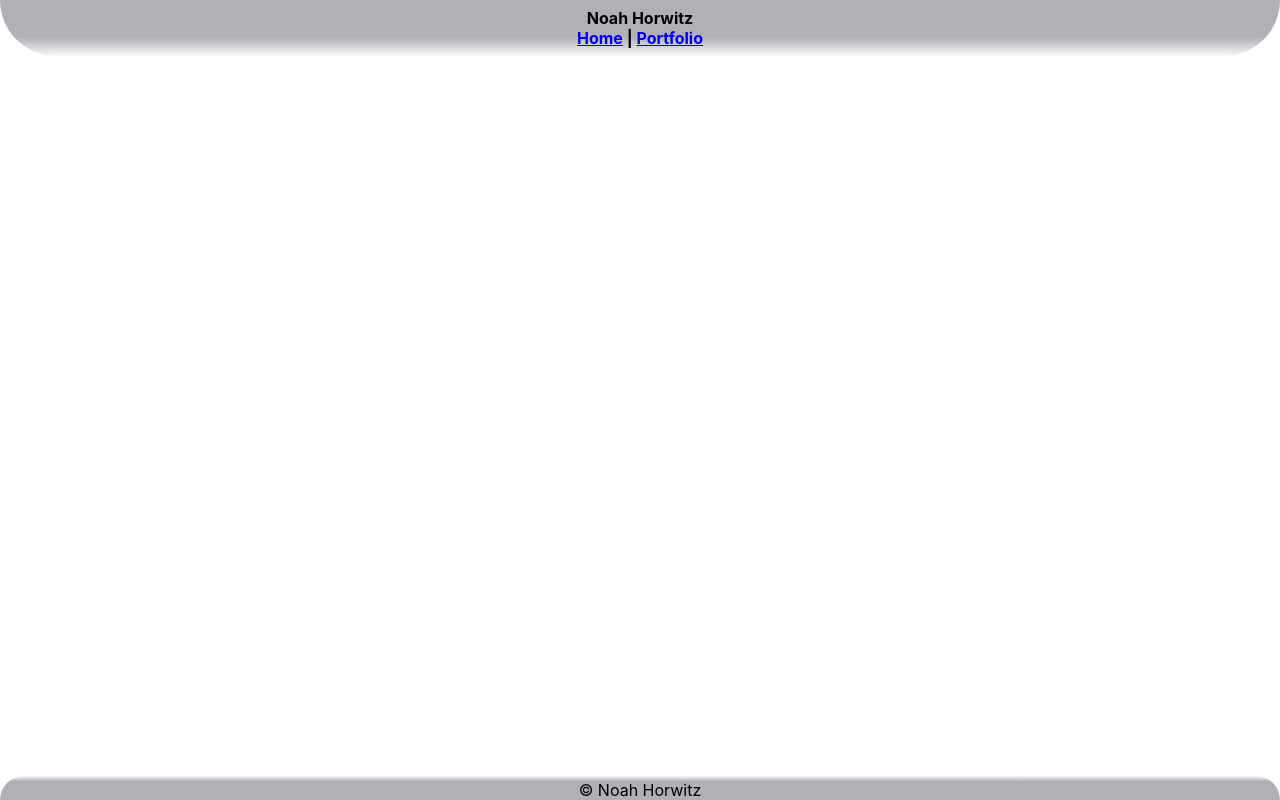
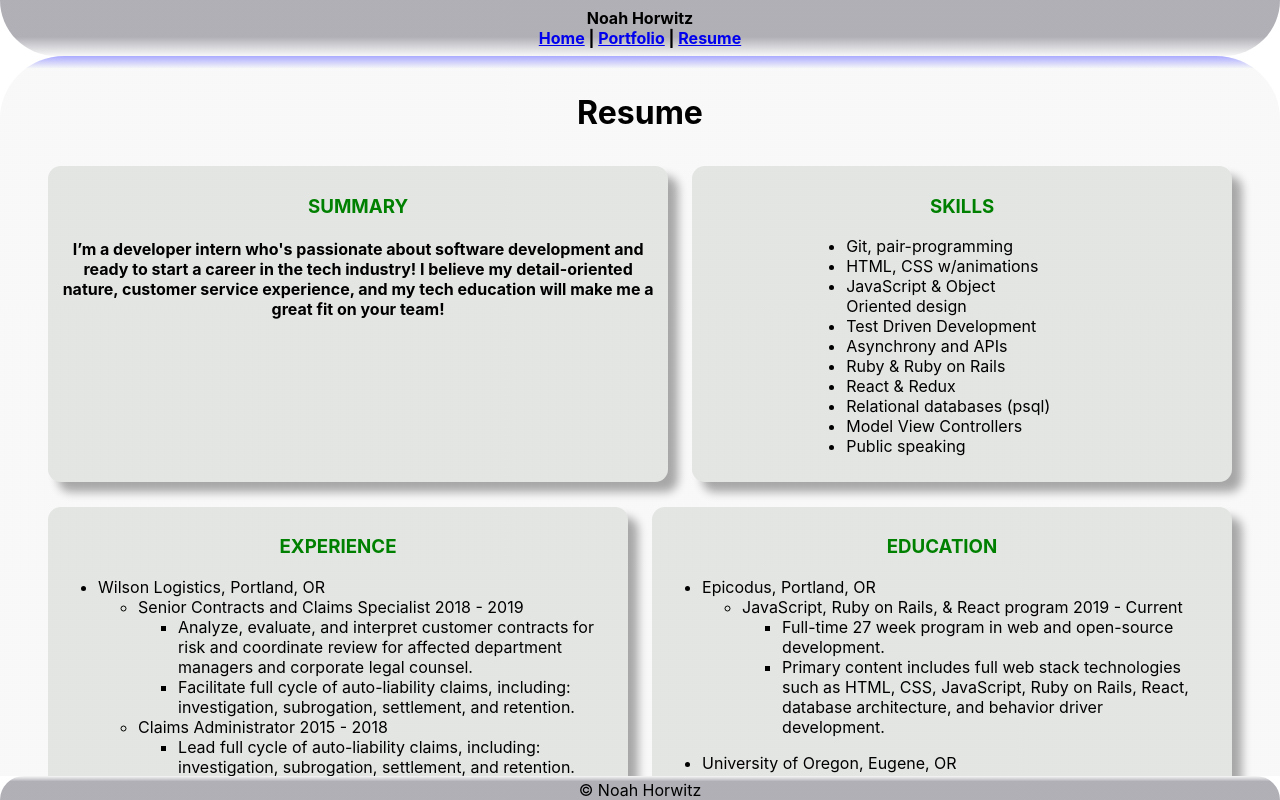
Before and after one commit to nhhor/noah-horwitz, a React (Create React App) app: page /#/resume in a window 1280 px wide. Built offline with nearby package versions, Linux system fonts and the light colour scheme.

Commit message:
add Resume.

```diff
--- a/package.json
+++ b/package.json
@@ -1,5 +1,5 @@
 {
-  "homepage": "http://nhhor.github.io/noah-horwitz",
+  "homepage": "http://nhhor.github.io/",
   "name": "noah-horwitz",
   "version": "0.1.0",
   "private": true,
--- a/src/App.js
+++ b/src/App.js
@@ -5,6 +5,7 @@ import Header from './Header';
 import Footer from './Footer';
 import Home from './Home';
 import Portfolio from './Portfolio';
+import Resume from './Resume';
 
 import { Switch, Route } from 'react-router-dom';
 
@@ -20,6 +21,7 @@ function App() {
         <Switch>
           <Route exact path='/' component={Home} />
           <Route path='/portfolio' component={Portfolio} />
+          <Route path='/resume' component={Resume} />
         </Switch>
       </div>
 
--- a/src/Header.js
+++ b/src/Header.js
@@ -12,7 +12,7 @@ function Header(){
 
       <div className="Header-padding"></div>
       <div className="name">Noah Horwitz</div>
-      <div className="name"><Link to="/">Home</Link> | <Link to="/portfolio">Portfolio</Link></div>
+      <div className="name"><Link to="/">Home</Link> | <Link to="/portfolio">Portfolio</Link> | <Link to="/resume">Resume</Link></div>
       <div className="Header-padding"></div>
 
       <style>{`
--- /dev/null
+++ b/src/Resume.js
@@ -0,0 +1,250 @@
+import React from 'react';
+import { Link } from 'react-router-dom';
+
+function Resume(){
+
+  let imageArray = ['51, 17, 17', '51, 45, 17', '19, 14, 35', '14, 41, 14'];
+  let imageNumber = (Math.round(Math.random()*3));
+
+  return (
+    <div className='Resume-index'>
+
+    <h1 className='resume'>Resume</h1>
+
+    <div className='theTable'>
+    <div className='summary'>
+    <h3 className='h3Section'>SUMMARY</h3>
+    <h4>I’m a developer intern who's passionate about software development and ready to start a career in the tech industry! I believe my detail-oriented nature, customer service experience, and my tech education will make me a great fit on your team!</h4>
+    </div>
+
+    <div className='skills'>
+      <h3 className='h3Section'>SKILLS</h3>
+      <ul>
+        <li>Git, pair-programming</li>
+        <li>HTML, CSS w/animations</li>
+        <li>JavaScript & Object<br/> Oriented design</li>
+        <li>Test Driven Development</li>
+        <li>Asynchrony and APIs</li>
+        <li>Ruby & Ruby on Rails</li>
+        <li>React & Redux</li>
+        <li>Relational databases (psql)</li>
+        <li>Model View Controllers</li>
+        <li>Public speaking</li>
+      </ul>
+    </div>
+
+    <div className='experience'>
+      <h3 className='h3Section'>EXPERIENCE</h3>
+      <ul>
+        <li>Wilson Logistics,  Portland, OR</li>
+        <ul>
+          <li>Senior Contracts and Claims Specialist    2018 - 2019</li>
+        <ul>
+          <li>Analyze, evaluate, and interpret customer contracts for risk and coordinate review for affected department managers and corporate legal counsel.</li>
+          <li>Facilitate full cycle of auto-liability claims, including: investigation, subrogation, settlement, and retention.</li>
+        </ul>
+        </ul>
+
+        <ul>
+          <li>Claims Administrator    2015 - 2018</li>
+        <ul>
+          <li>Lead full cycle of auto-liability claims, including: investigation, subrogation, settlement, and retention.</li>
+          <li>Primary facilitator for weekly three-day orientation for approximately 300 new drivers. Including creating content and training materials, managing presenter schedules, and guiding through HR onboarding.</li>
+        </ul>
+        </ul>
+
+        <ul>
+          <li>Recruiter    2014 - 2015</li>
+        <ul>
+          <li>Recruit and onboard over 240 Class-A truck drivers.</li>
+          <li>Increased the company's online social media presence by 40% with continued growth over a year.</li>
+        </ul>
+        </ul>
+      </ul>
+
+      <ul>
+        <li>Boy Scouts of America, Cascade Pacific Council, Portland, OR</li>
+        <ul>
+          <li>District Executive    2010 - 2013</li>
+        <ul>
+          <li>Volunteer coordinator of over 450 volunteers, providing training, coaching, recognition and engagement, campaign management, and regular business/professional communications.</li>
+          <li>Managed local fund development campaign and achieved 17.9% above goal.</li>
+        </ul>
+        </ul>
+        </ul>
+
+    </div>
+
+
+    <div className='education'>
+      <h3 className='h3Section'>EDUCATION</h3>
+      <ul>
+        <li>Epicodus, Portland, OR</li>
+        <ul>
+          <li>JavaScript, Ruby on Rails, & React program    2019 - Current</li>
+          <ul>
+            <li>Full-time 27 week program in web and open-source development.</li>
+            <li>Primary content includes full web stack technologies such as HTML, CSS, JavaScript, Ruby on Rails, React, database architecture, and behavior driver development.</li>
+          </ul>
+        </ul>
+      </ul>
+
+      <ul>
+        <li>University of Oregon, Eugene, OR</li>
+        <ul>
+          <li>Bachelor of Science    2006 - 2008</li>
+        <ul>
+          <li>Major in Psychology, minor in Business Administration.</li>
+          <li>Activities and Societies: Residence Hall Association</li>
+        </ul>
+        </ul>
+      </ul>
+
+      <ul>
+        <li>Portland Community College, Portland, OR</li>
+        <ul>
+          <li>Associate of Arts    2002 - 2006</li>
+
+        </ul>
+      </ul>
+
+    </div>
+
+
+
+    <div className='projects'>
+      <h3 className='h3Section'>PROJECTS</h3>
+        <h4><Link to="/portfolio">Portfolio</Link></h4>
+
+    </div>
+
+    </div>
+
+    <style>{`
+      .h3Section {
+        color: green;
+      }
+
+      .icon {
+        max-width: 10%;
+        margin-right: 10px;
+        border-radius: 25%;
+      }
+
+
+      .summary {
+        flex: 1 1 500px;
+        max-width: 600px;
+        border-radius: 1vw;
+        margin: 1%;
+        padding: 10px;
+        border-radius: 1vw;
+        background-color: rgba(${imageArray[imageNumber]+',.09'});
+        box-shadow: 10px 10px 10px rgba(0, 0, 0, .33);
+      }
+
+      .skills {
+        flex: 1 1 400px;
+        max-width: 600px;
+        border-radius: 1vw;
+        margin: 1%;
+        padding: 10px;
+        border-radius: 1vw;
+        background-color: rgba(${imageArray[imageNumber]+',.09'});
+        box-shadow: 10px 10px 10px rgba(0, 0, 0, .33);
+      }
+
+      .skills > ul {
+        text-align: left;
+        position: relative;
+        left: 20%;
+      }
+
+      .experience {
+        flex: 1 1 400px;
+        max-width: 600px;
+        border-radius: 1vw;
+        margin: 1%;
+        padding: 10px;
+        border-radius: 1vw;
+        background-color: rgba(${imageArray[imageNumber]+',.09'});
+        box-shadow: 10px 10px 10px rgba(0, 0, 0, .33);
+      }
+
+      .experience > ul {
+        text-align: left;
+        position: relative;
+        width: 90%;
+      }
+
+      .education {
+        flex: 1 1 400px;
+        max-width: 600px;
+        border-radius: 1vw;
+        margin: 1%;
+        padding: 10px;
+        border-radius: 1vw;
+        background-color: rgba(${imageArray[imageNumber]+',.09'});
+        box-shadow: 10px 10px 10px rgba(0, 0, 0, .33);
+      }
+
+      .education > ul {
+        text-align: left;
+        position: relative;
+        width: 90%;
+      }
+
+      .projects {
+        flex: 1 1 400px;
+        max-width: 600px;
+        border-radius: 1vw;
+        margin: 1%;
+        padding: 10px;
+        border-radius: 1vw;
+        background-color: rgba(${imageArray[imageNumber]+',.09'});
+        box-shadow: 10px 10px 10px rgba(0, 0, 0, .33);
+      }
+
+      .projects > ul {
+        text-align: left;
+        position: relative;
+        width: 90%;
+      }
+
+      .theTable {
+        display: flex;
+        flex-wrap: wrap;
+        justify-content: space-around;
+        align-content: space-between;
+        padding: 0px 20px;
+      }
+
+      .resume {
+        padding: 0px 15%;
+      }
+
+      .Resume-index {
+        background: rgba(${imageArray[imageNumber]+',.03'});
+        background: linear-gradient(180deg, rgba(0,0,255,0.33) 0%, rgba(${imageArray[imageNumber]+',.03'}) 1%, rgba(${imageArray[imageNumber]+',.03'}) 99%, rgba(255,0,0,0.33) 100%);
+        border-radius: 5%;
+        padding: 2vh;
+        min-height: 86vh;
+        animation: div_animation_effect 2s 1;
+      }
+
+      @keyframes div_animation_effect {
+        0%   { opacity: 1; transform:matrix(0.01,-0.30,0.33,0.01,${((imageNumber+1)*300)},-${((imageNumber+1)*300)});}
+        45%   { opacity: 1; transform:matrix(1.00,0.00,0.00,1.00,${((imageNumber+1)*33)},${((imageNumber+1)*33)});}
+        100% { opacity: 1;}
+      }
+
+      `}</style>
+
+      </div>
+    );
+  }
+
+
+
+
+  export default Resume;
```
Also changed, not shown: 18 other files (tests, documents, lock files or other folders).
